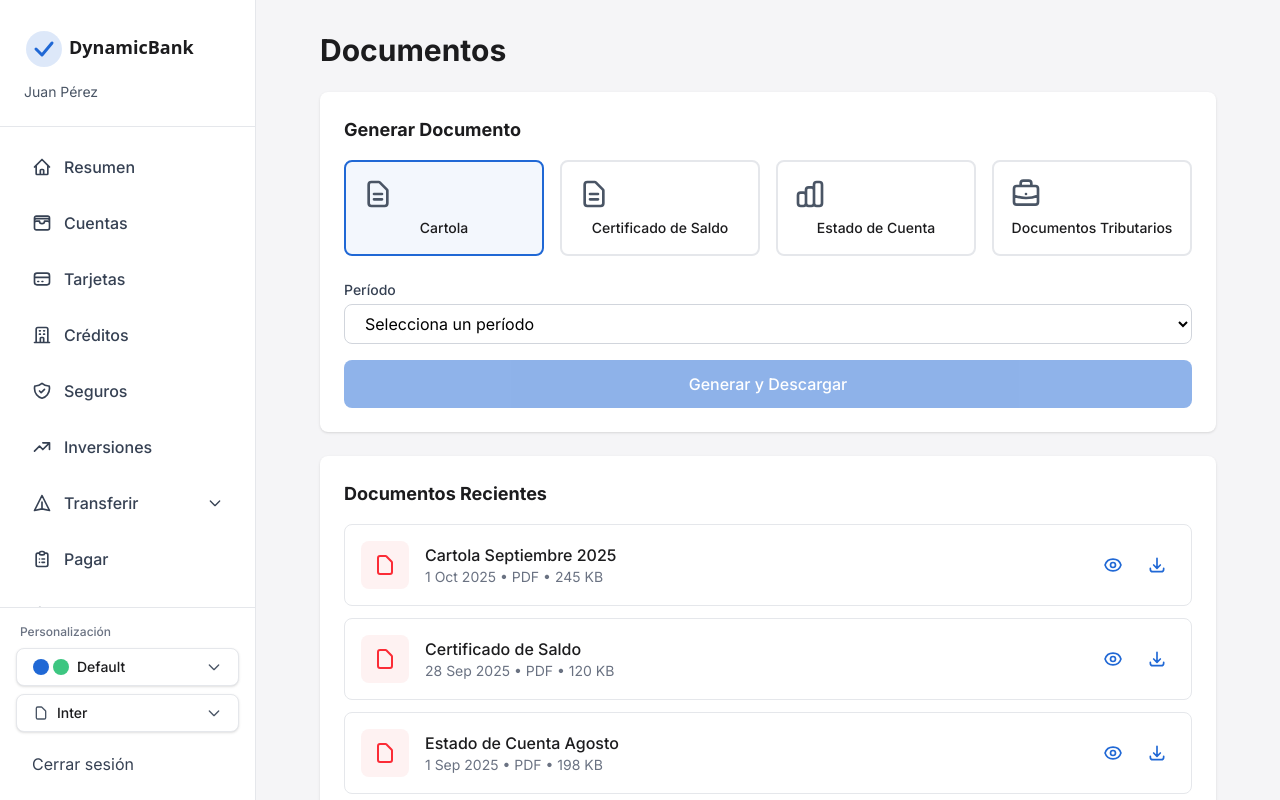
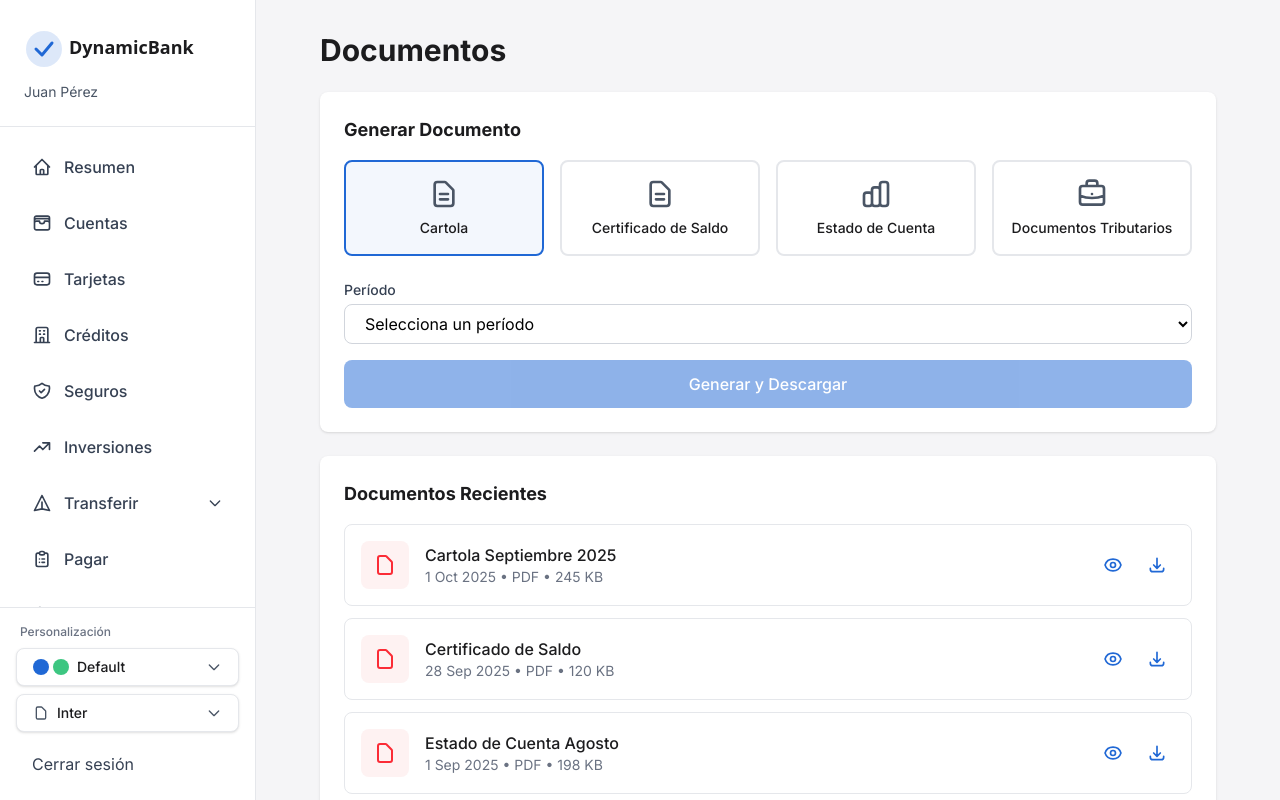
Before and after one commit to modyo-community/banking-prototype, a Next.js app: page /documentos in a window 1280 px wide. Built offline with nearby package versions, Linux system fonts and the light colour scheme.

Commit message:
Mejoras gráficas

```diff
--- a/app/documentos/page.tsx
+++ b/app/documentos/page.tsx
@@ -56,7 +56,7 @@ export default function DocumentosPage() {
                     : 'border-gray-200 hover:border-gray-300'
                 }`}
               >
-                <div className="mb-2 text-gray-600">{type.icon}</div>
+                <div className="mb-2 text-gray-600 flex justify-center">{type.icon}</div>
                 <p className="text-sm font-medium text-dark text-center">{type.name}</p>
               </button>
             ))}
```
